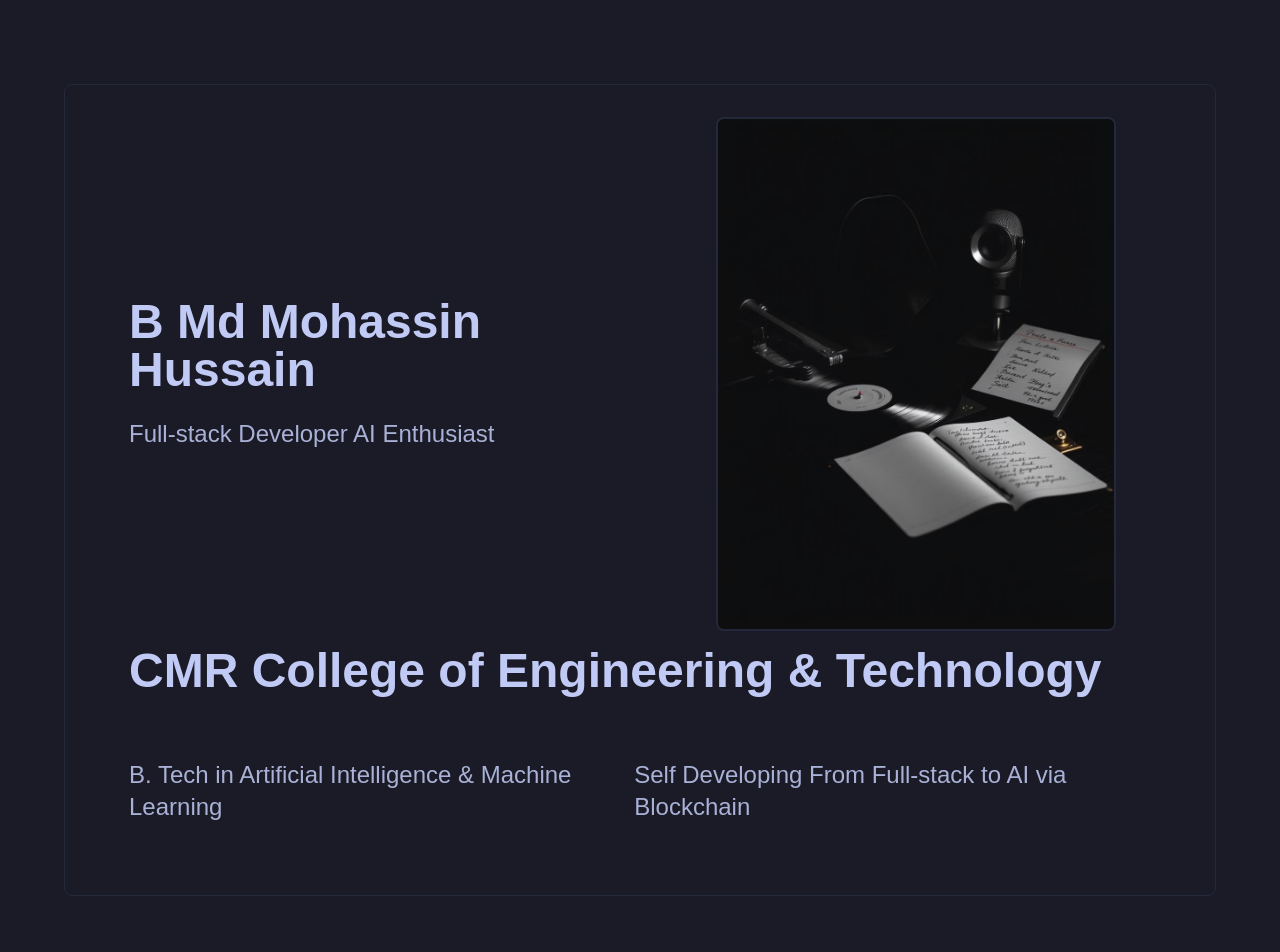
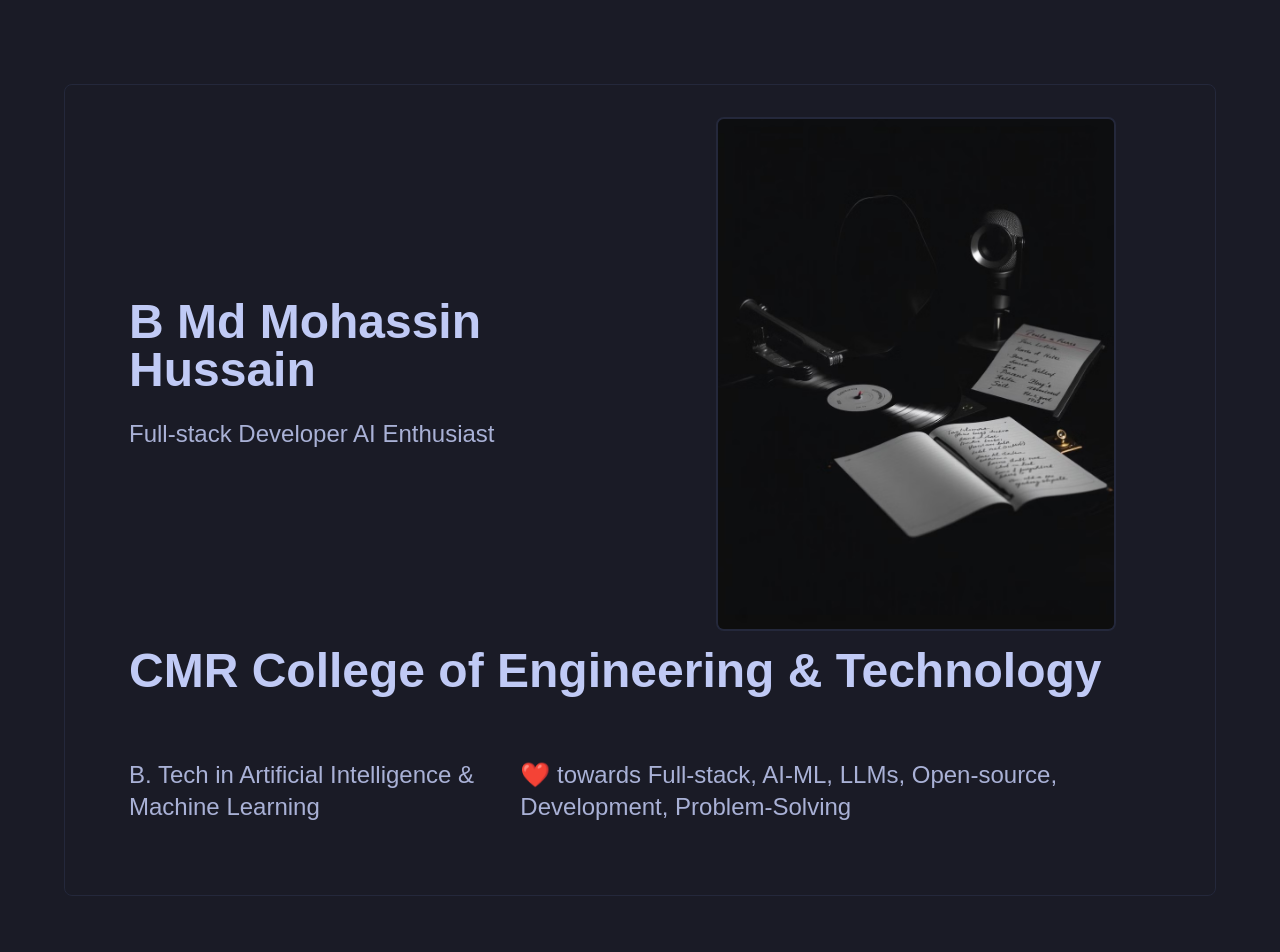
Before and after one commit to MohassinHussain/MHsPort, a Next.js app: page / in a window 1280 px wide. Shown: the top 952 px of the page. Built offline with nearby package versions, Linux system fonts and the light colour scheme.

Commit message:
Update Card1.js

```diff
--- a/app/components/Card1.js
+++ b/app/components/Card1.js
@@ -31,7 +31,7 @@
         <h1 className="text-4xl sm:text-5xl font-bold text-[#c0caf5]">CMR College of Engineering & Technology</h1>
         <div className="flex flex-col sm:flex-row justify-between mt-12 mb-10 sm:mt-16">
           <p className="text-xl sm:text-2xl mb-4 sm:mb-0 text-[#a9b1d6]">B. Tech in Artificial Intelligence & Machine Learning</p>
-          <p className="text-xl sm:text-2xl text-[#a9b1d6]">Self Developing From Full-stack to AI via Blockchain</p>
+          <p className="text-xl sm:text-2xl text-[#a9b1d6]">❤️ towards Full-stack, AI-ML, LLMs, Open-source, Development, Problem-Solving</p>
         </div>
       </div>
     </div>
```
